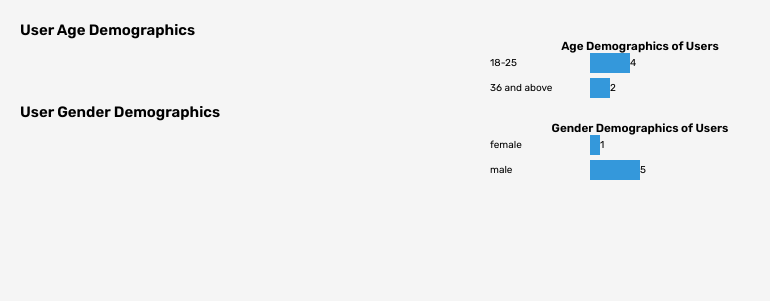
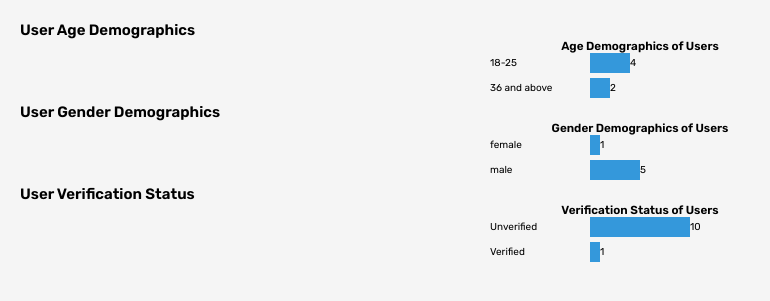
Before and after one commit to Miltonyuu/Bookworms-application, a PHP site: page /Bookworms-application/analytics.php in a window 1280 px wide. Shown: the part 145-446 px from the top of the page, without its empty margins (0-770 px from the left). Run offline with PHP 8.4, Linux system fonts and the light colour scheme; a user stored in the database is signed in; data comes from the database, SQL or seed files in the repository.

Commit message:
verified demographics

```diff
--- a/analytics.php
+++ b/analytics.php
@@ -45,6 +45,21 @@ $result_gender_demographics = mysqli_query($conn, $query_gender_demographics) or
 $demographics_gender_data = [];
 while ($row = mysqli_fetch_assoc($result_gender_demographics)) {
     $demographics_gender_data[] = $row;
+}
+
+// Fetch user verification status data
+$query_verification_status = "
+    SELECT
+        verified,
+        COUNT(*) as count
+    FROM `users`
+    GROUP BY verified
+";
+
+$result_verification_status = mysqli_query($conn, $query_verification_status) or die('Verification status query failed');
+$verification_status_data = [];
+while ($row = mysqli_fetch_assoc($result_verification_status)) {
+    $verification_status_data[] = $row;
 }
 
 ?>
@@ -117,6 +132,27 @@ while ($row = mysqli_fetch_assoc($result_gender_demographics)) {
       <?php } ?>
    </div>
 
+   <!-- User Verification Status -->
+   <h2 class="sub-title">User Verification Status</h2>
+   <div class="box-container">
+      <?php if (!empty($verification_status_data)) { ?>
+         <div class="bar-graph">
+            <h3 class="graph-title">Verification Status of Users</h3>
+            <div class="bar-container">
+               <?php foreach ($verification_status_data as $data) { ?>
+               <div class="bar">
+                  <div class="label"><?php echo $data['verified'] ? 'Verified' : 'Unverified'; ?></div>
+                  <div class="fill" style="width: <?php echo ($data['count'] * 10) . 'px'; ?>"></div>
+                  <div class="count"><?php echo $data['count']; ?></div>
+               </div>
+               <?php } ?>
+            </div>
+         </div>
+      <?php } else { ?>
+         <p class="empty">No verification status data available!</p>
+      <?php } ?>
+   </div>
+
 </section>
 
 <!-- custom admin js file link  -->
```
